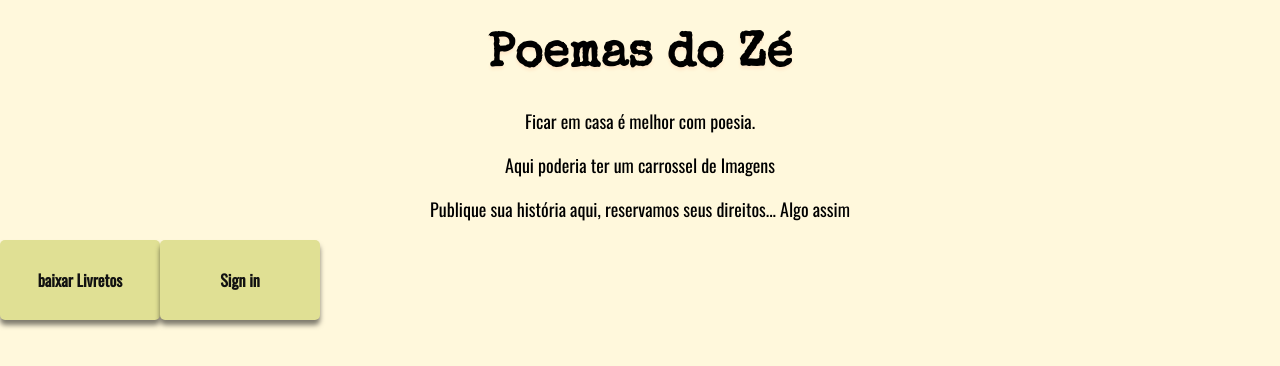
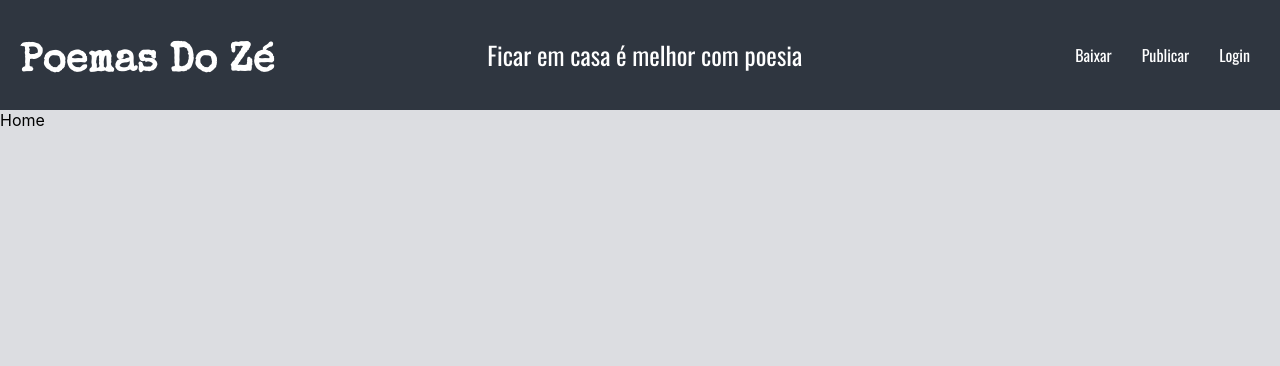
Before and after one commit to JeanJunior18/poemasdoze, a React (Create React App) app: page / in a window 1280 px wide. Shown: the top 366 px of the page. Built offline with nearby package versions, Linux system fonts and the light colour scheme; no server answers.

Commit message:
CSS Jean started

```diff
--- a/src/App.css
+++ b/src/App.css
@@ -1,38 +1,7 @@
-.App {
-  text-align: center;
+@import url('https://fonts.googleapis.com/css2?family=Oswald&family=Special+Elite&display=swap');
+
+body {
+  margin: 0;
+  padding: 0;
+  background-color: #dcdde1;
 }
-
-.App-logo {
-  height: 40vmin;
-  pointer-events: none;
-}
-
-@media (prefers-reduced-motion: no-preference) {
-  .App-logo {
-    animation: App-logo-spin infinite 20s linear;
-  }
-}
-
-.App-header {
-  background-color: #282c34;
-  min-height: 100vh;
-  display: flex;
-  flex-direction: column;
-  align-items: center;
-  justify-content: center;
-  font-size: calc(10px + 2vmin);
-  color: white;
-}
-
-.App-link {
-  color: #61dafb;
-}
-
-@keyframes App-logo-spin {
-  from {
-    transform: rotate(0deg);
-  }
-  to {
-    transform: rotate(360deg);
-  }
-}
--- a/src/components/header.js
+++ /dev/null
@@ -1,12 +0,0 @@
-import React from 'react';
-
-
-export default function Header() {
-
-  return (
-    <div>
-      <header><h1>Poemas do Zé</h1></header>
-      <section><p>Ficar em casa é melhor com poesia.</p></section>
-    </div>
-  );
-}
--- /dev/null
+++ b/src/components/header/index.js
@@ -0,0 +1,20 @@
+import React from 'react';
+import {Link} from 'react-router-dom';
+
+import './styles.css';
+export default function Header() {
+
+  return (
+    <header>
+      <h1><Link to='/'>Poemas Do Zé</Link></h1>
+      <p>Ficar em casa é melhor com poesia</p>
+      <nav>
+        <ul>
+          <li><Link to='main'>Baixar</Link></li>
+          <li><Link to='register'>Publicar</Link></li>
+          <li><Link to='login'>Login</Link></li>
+        </ul>
+      </nav>
+    </header>
+  );
+}
--- /dev/null
+++ b/src/components/header/styles.css
@@ -0,0 +1,35 @@
+header {
+    display: flex;
+    align-items: center;
+    justify-content: space-between;
+    background-color: #2f3640;
+    color: white;
+    font-family: 'Oswald';
+}
+header h1 {
+    margin-top: 43px;
+    margin-left: 20px;
+    font-family: 'Special Elite', sans-serif;
+    font-size: 40px;
+    align-self: center;
+}
+header h1 a {
+    text-decoration: none;
+    color: white;
+}
+header p {
+    font-size: 25px;
+}
+ul{
+    display: flex;
+    text-decoration: none;
+    list-style: none;
+    margin-right: 20px;
+}
+li a{
+    text-decoration: none;
+    margin-left: 10px;
+    padding: 10px;
+    color: white;
+    /* background-color: red; */
+}
--- a/src/pages/Home/index.js
+++ b/src/pages/Home/index.js
@@ -3,27 +3,21 @@ import { Link } from 'react-router-dom'
 
 import './style.css';
 
-import Header from '../../components/header'
+import Header from '../../components/header/index'
 
 export default function Home() {
   return (
     <div>
       <Header/>
 
-      <section>
-        <p> Aqui poderia ter um carrossel de Imagens</p>
-      </section>
-
-      <section>
-        <p>Publique sua história aqui, reservamos seus direitos... Algo assim</p>
-      </section>
-
+      Home
+{/*
       <Link to='/main'>
         <button>baixar Livretos</button>
       </Link>
       <Link to='/login'>
         <button>Sign in</button>
-      </Link>
+      </Link> */}
 
     </div>
   );
--- a/src/pages/Home/style.css
+++ b/src/pages/Home/style.css
@@ -1,4 +1,4 @@
-@import url('https://fonts.googleapis.com/css2?family=Oswald&family=Special+Elite&display=swap');
+/* @import url('https://fonts.googleapis.com/css2?family=Oswald&family=Special+Elite&display=swap');
 html,
 body {
     background-color: #fff8dc;
@@ -157,4 +157,4 @@ footer {
     text-align: center;
     grid-area: f;
     text-decoration: unset;
-}
+} */
--- a/src/pages/Login/index.js
+++ b/src/pages/Login/index.js
@@ -1,7 +1,8 @@
 import React, {useState} from 'react';
 import { Link, useHistory } from 'react-router-dom';
 import * as Yup from 'yup';
-import req from '../../api/axios'
+import req from '../../api/axios';
+import Header from '../../components/header/index';
 
 
 export default function Authors() {
@@ -38,6 +39,9 @@ export default function Authors() {
   }
   return (
     <div>
+
+      <Header />
+
       {error && <span>{error}</span>} {/* Gera a mensagem de erro na tela */}
       <form onSubmit={handleSubmit}>
 
--- a/src/pages/Main/index.js
+++ b/src/pages/Main/index.js
@@ -3,7 +3,7 @@ import {useHistory} from 'react-router-dom';
 
 import './style.css';
 
-import  Header from '../../components/header';
+import  Header from '../../components/header/index';
 
 export default function Main() {
 
--- a/src/pages/Main/style.css
+++ b/src/pages/Main/style.css
@@ -1,4 +1,4 @@
-@import url('https://fonts.googleapis.com/css2?family=Oswald&family=Special+Elite&display=swap');
+/* @import url('https://fonts.googleapis.com/css2?family=Oswald&family=Special+Elite&display=swap');
 html,
 body {
     background-color: #fff8dc;
@@ -157,4 +157,4 @@ footer {
     text-align: center;
     grid-area: f;
     text-decoration: unset;
-}
+} */
--- a/src/pages/Register/index.js
+++ b/src/pages/Register/index.js
@@ -1,5 +1,6 @@
 import React, {useState} from 'react';
 import * as Yup from 'yup';
+import Header from '../../components/header/index';
 
 // import { Container } from './styles';
 
@@ -30,6 +31,8 @@ export default function Register() {
 
   return (
     <div>
+      <Header />
+
       <form onSubmit={handleSubmit}>
         <label htmlFor="firstname">Nome: </label>
         <input type="text" name="firstname" id="firstname" onChange={e=>setFirstname(e.target.value)} />
--- a/src/router.js
+++ b/src/router.js
@@ -22,7 +22,7 @@ export default function src() {
     <BrowserRouter>
         <Switch>
             <Route exact path='/' component={Home} />
-            <PrivateRoute exact path='/main' component={Main} />
+            <Route exact path='/main' component={Main} />
             <Route exact path='/login' component={Login} />
             <Route exact path='/register' component={Register} />
         </Switch>
```
